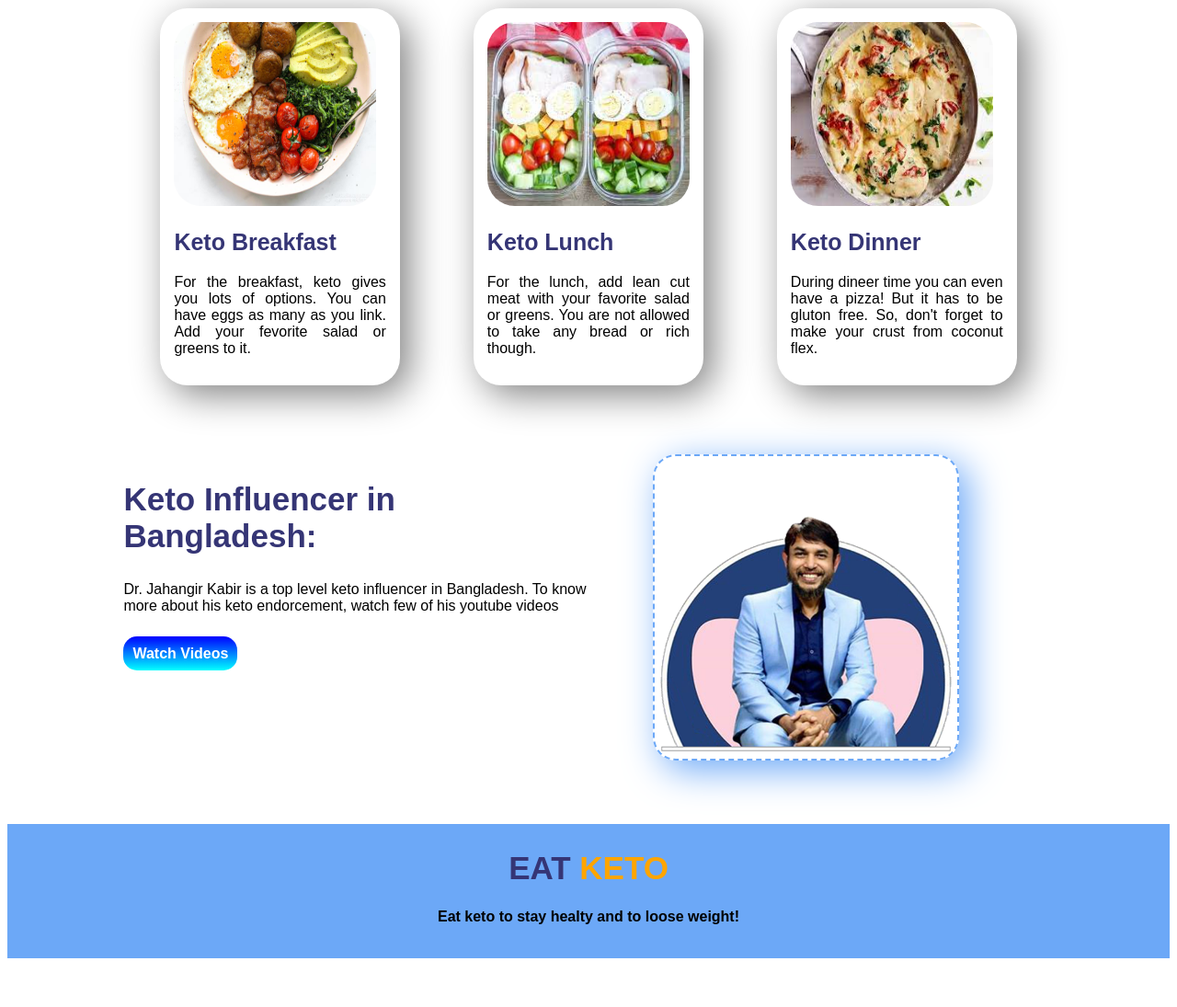
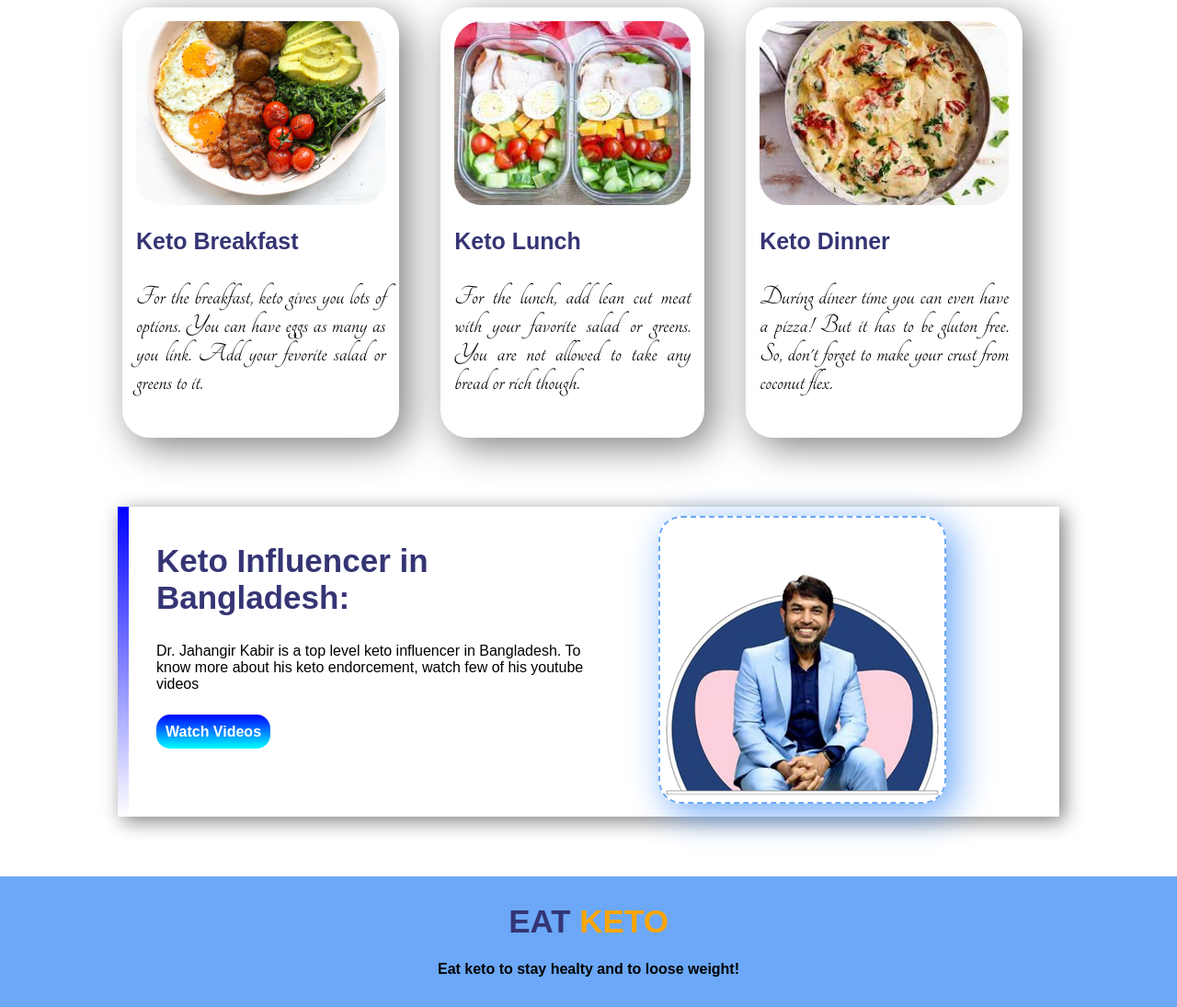
Before and after one commit to rezwan4students/keto-page, a plain HTML site: page index.html in a window 1280 px wide. Shown: the part 871-1966 px from the top of the page at 92% size. Before the commit the page ends 1921 px from the top, so only its background shows below. Drawn offline with Linux system fonts and the light colour scheme; a web font is replaced by a local one.

Commit message:
all done

```diff
--- a/index.html
+++ b/index.html
@@ -4,6 +4,9 @@
         <meta charset="UTF-8">
         <meta http-equiv="X-UA-Compatible" content="IE=edge">
         <meta name="viewport" content="width=device-width, initial-scale=1.0">
+        <link rel="preconnect" href="https://fonts.googleapis.com">
+        <link rel="preconnect" href="https://fonts.gstatic.com" crossorigin>
+        <link href="https://fonts.googleapis.com/css2?family=Tangerine&display=swap" rel="stylesheet">
         <link rel="preconnect" href="https://fonts.googleapis.com">
         <link rel="preconnect" href="https://fonts.gstatic.com" crossorigin>
         <link href="https://fonts.googleapis.com/css2?family=Otomanopee+One&display=swap" rel="stylesheet">
@@ -68,7 +71,7 @@
 </div>
     </section>
 
-    <section class="main-sections">
+    <section class="main-sections lefty">
         <div class="half-split">
 <h1>Keto Influencer in Bangladesh:</h1>
 <p>Dr. Jahangir Kabir is a top level keto influencer in Bangladesh. To know more about his keto endorcement, watch few of his youtube videos</p><br>
--- a/style.css
+++ b/style.css
@@ -1,5 +1,6 @@
 body{
     font-family: 'Otomanopee One', sans-serif;
+    margin: 0;
 }
 
 a {
@@ -23,6 +24,16 @@ a {
     background-image: url(images/mid-bg.jpg);
     background-repeat: no-repeat;
     background-size: cover;
+
+}
+
+.lefty {
+    border-left: 12px solid;
+    padding: 10px 30px;
+    border-image: linear-gradient(blue, white);
+    border-image-slice: 1;
+    box-shadow: 5px 5px 20px grey;
+
 
 }
 
@@ -62,18 +73,21 @@ span {
 .boxed {
     box-shadow: 10px 10px 40px grey;
     border-radius: 30px;
-    margin: 10px 40px;
+    margin: 10px 40px 10px 5px;
     padding: 15px;
 }
 
 .boxed p {
+    font-family: 'Tangerine', cursive;
+    text-align: justify;
+    font-size:30px;
     font-weight: 500;
-    text-align: justify;
 }
 .boxed img {
     height: 200px;
-    width: 220px;
+    width: 100%;
     border-radius: 30px;
+
 }
 
 #shadow {
```
